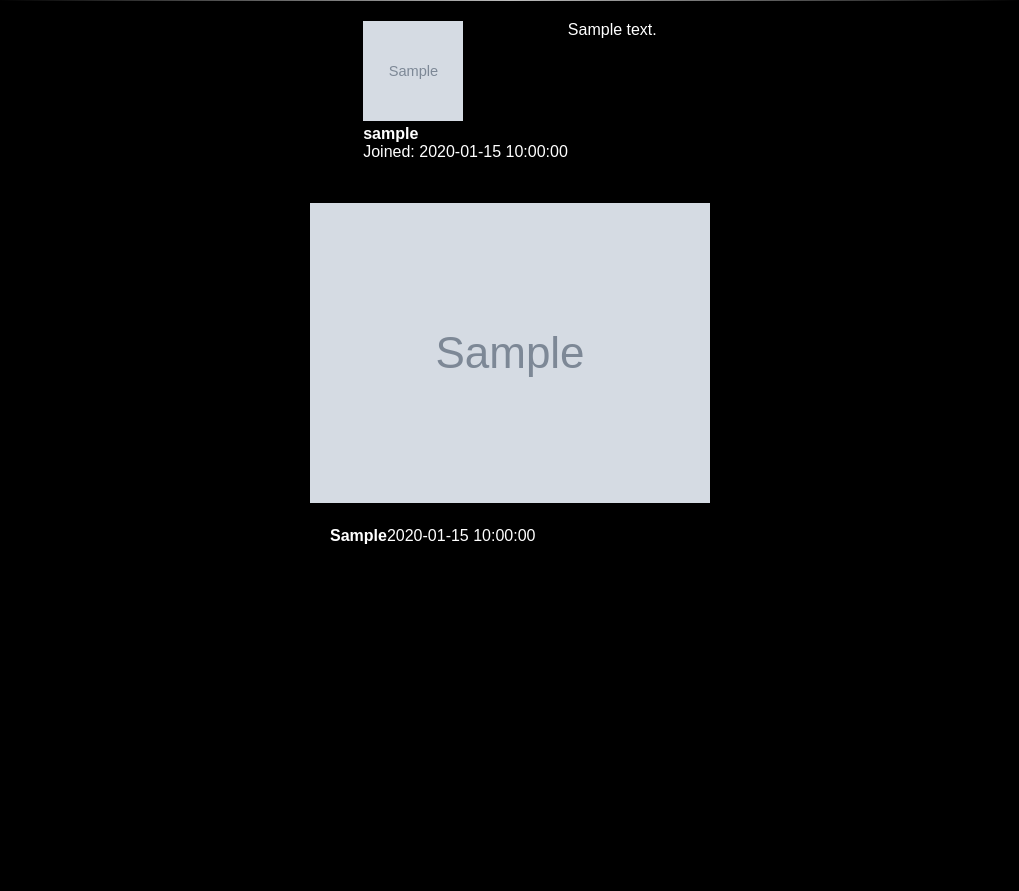
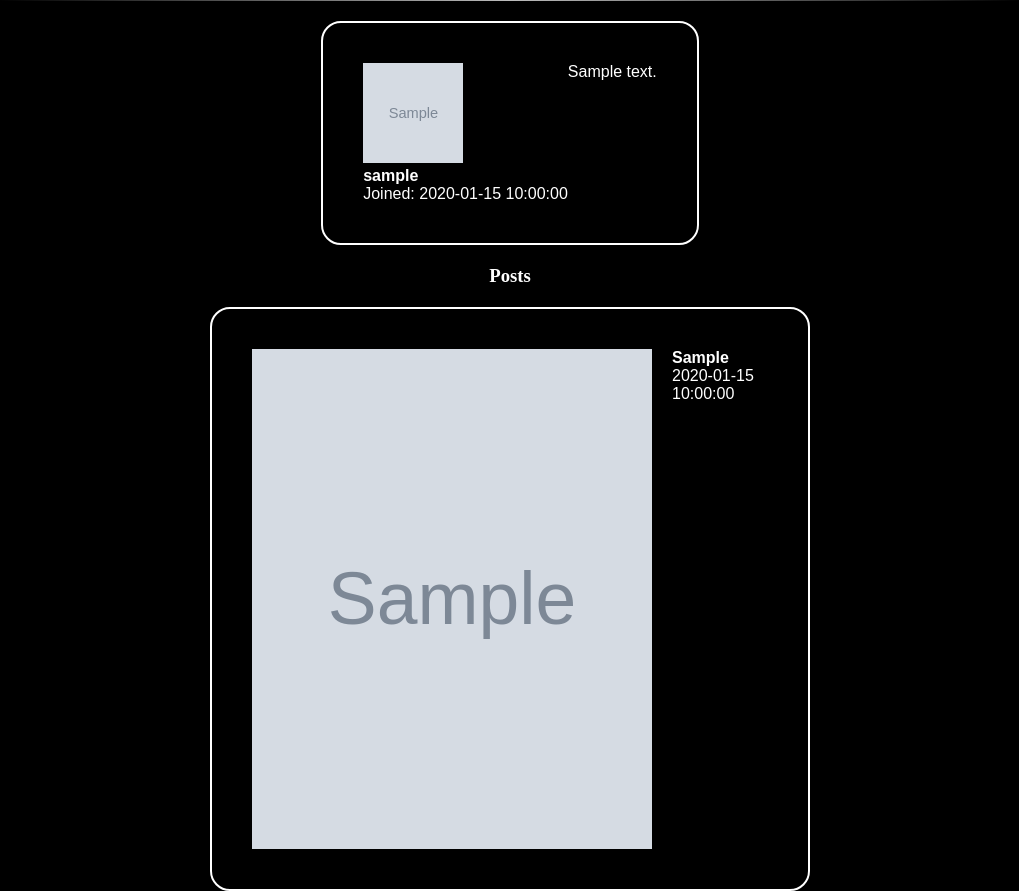
Before and after one commit to Naaz-dev/MiniGram, a PHP site: page /profile.php in a window 1280 px wide. Shown: the part 63-954 px from the top of the page, without its empty margins (130-1149 px from the left). Before the commit the page ends 607 px from the top, so only its background shows below. Run offline with PHP 8.4, Linux system fonts and the light colour scheme; the visitor is signed in with stand-in values (Sample User, id 1); tables that the repository leaves empty or names only in its code hold one stand-in row (values such as "Sample post"); grey boxes marked "Sample" are stand-in pictures; data that the repository does not hold is empty.

Commit message:
update 2
added more styling

```diff
--- a/docker-compose-sql-php-main/src/css/style.css
+++ b/docker-compose-sql-php-main/src/css/style.css
@@ -32,6 +32,7 @@ body {
     text-decoration: none;
     color: white;
     padding: 20px;
+    transition-duration: 200ms;
 }
 
 .nav_link:hover {
@@ -71,6 +72,9 @@ body {
     flex-direction: row;
     margin: 20px;
     font-family: Arial, Helvetica, sans-serif;
+    border: #ffffff 2px solid;
+    border-radius: 20px;
+    padding: 40px;
 }
 
 .profile_container {
@@ -83,6 +87,13 @@ body {
     text-decoration: none;
     color: white;
     font-size: 20px;
+    margin-bottom: 10px;
+}
+
+.profile_post_description {
+    display: flex;
+    flex-direction: column;
+    margin-left: 20px;
 }
 
 .actions {
@@ -110,6 +121,7 @@ body {
     width: 50px;
     background-color: transparent;
     border:none;
+    cursor: pointer;
 }
 
 .like_button {
@@ -121,4 +133,48 @@ body {
     width: 50px;
     background-color: transparent;
     border:none;
+    cursor: pointer;
 }
+
+.container {
+    color: white;
+    display: flex;
+    flex-direction: column;
+}
+
+.form {
+    text-align: center;
+}
+
+#new_post_form {
+    align-items: center;
+    display: flex;
+    flex-direction: column;
+}
+
+.form_input {
+    background-color: #000000;
+    color: white;
+    padding: 20px;
+    border: 2px white solid;
+    margin-bottom: 40px;
+    border-radius: 20px;
+    width: 100%;
+}
+
+.form_button {
+    background-color: #000000;
+    color: white;
+    padding: 20px;
+    border: 2px white solid;
+    margin-bottom: 40px;
+    border-radius: 20px;
+    width: 100%;
+    transition-duration: 200ms;
+}
+
+.form_button:hover {
+    background-color: white;
+    color: black;
+    transition-duration: 200ms;
+}
--- a/docker-compose-sql-php-main/src/profile.php
+++ b/docker-compose-sql-php-main/src/profile.php
@@ -44,9 +44,9 @@ $pStmt->close();
   <h3>Posts</h3>
   <?php if ($posts && $posts->num_rows): ?>
     <?php while ($p = $posts->fetch_assoc()): ?>
-      <div class="card">
-        <img src="<?= h($p['image_path']); ?>" alt="post">
-        <div class="content">
+      <div class="content">
+        <img class="post_image" src="<?= h($p['image_path']); ?>" alt="post">
+        <div class="profile_post_description">
           <strong><?= h($p['caption']); ?></strong>
           <div class="meta"><?= h($p['created_at']); ?></div>
         </div>
@@ -55,6 +55,5 @@ $pStmt->close();
   <?php else: ?>
     <div class="notice">No posts yet.</div>
   <?php endif; ?>
-</div>
 </body>
 </html>
```
Also changed, not shown: docker-compose-sql-php-main/src/new_post.php (+5 -5 lines).
